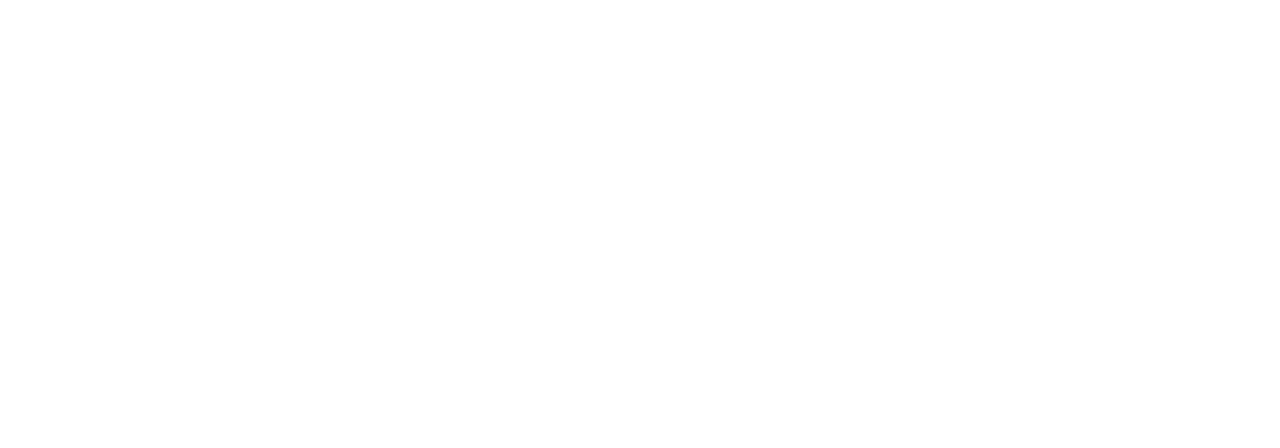
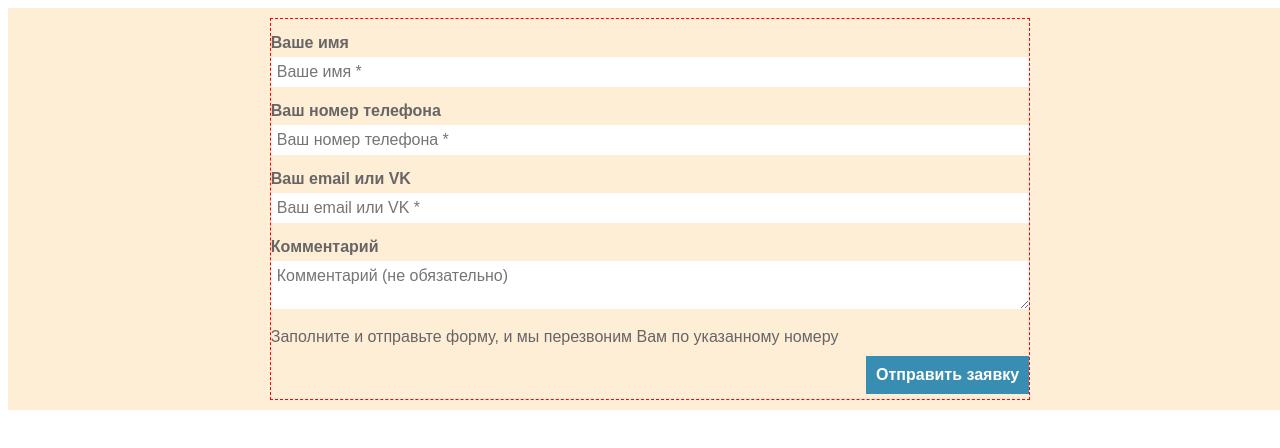
Before and after one commit to pinfib/AcademItsClientSideWeb, a plain HTML site: page ClientSideWebOct20/CssForm/Form.html in a window 1280 px wide. Drawn offline with Linux system fonts and the light colour scheme.

Commit message:
Добавлена задача Form

```diff
--- a/ClientSideWebOct20/CssForm/Form.html
+++ b/ClientSideWebOct20/CssForm/Form.html
@@ -6,6 +6,32 @@
     <title></title>
 </head>
 <body>
-
+    <div class="dataContainer">
+        <div class="formContainer" action="/test.php" method="set">
+            <div>
+                <p><b><label for="nameInput">Ваше имя</label></b></p>
+                <input type="text" required id="nameInput" name="stringInput" placeholder="Ваше имя *" />
+            </div>
+            <div>
+                <p><b><label for="phoneInput">Ваш номер телефона</label></b></p>
+                <input type="text" id="phoneInput" name="stringInput" placeholder="Ваш номер телефона *"/>
+            </div>
+            <div>
+                <p><b><label for="emailOrVkInput">Ваш email или VK</label></b></p>
+                <input type="text" id="emailOrVkInput" name="stringInput" placeholder="Ваш email или VK *"/>
+            </div>
+            <div>
+                <p><b><label for="commentInput">Комментарий</label></b></p>
+                <textarea id="commentInput" name="textInput" placeholder="Комментарий (не обязательно)"></textarea>
+            </div>
+            <div>
+                <p>Заполните и отправьте форму, и мы перезвоним Вам по указанному номеру</p>
+            </div>
+            <div>
+                <button type="submit">Отправить заявку</button>
+            </div>
+            <div class="emptyElement"></div>
+        </div>
+    </div>
 </body>
 </html>
--- a/ClientSideWebOct20/CssForm/FormStyle.css
+++ b/ClientSideWebOct20/CssForm/FormStyle.css
@@ -1,2 +1,48 @@
-body {
+div.formContainer {
+    width: 60%;
+    margin: auto;
+    color: #676565;
+    font-family: Arial;
+    font-size: 12pt;
+    border: dashed 1px red;
 }
+
+div.dataContainer {
+    width: 100%;
+    background: #feeed6;
+    padding: 10px;
+
+}
+
+div.dataContainer p {
+    margin: 15px 0px 5px 0px;
+
+}
+
+div.dataContainer input, textarea {
+    width: 100%;
+    margin: 0px;
+    border: none;
+    border-radius: 0px;
+    padding: 6px;
+    font-family: Arial;
+    font-size: 12pt;
+    display: inline;
+    box-sizing: border-box;
+}
+
+div.dataContainer button {
+    border-radius: 0px;
+    padding: 10px;
+    margin: 5px 0px;
+    background-color: #378db2;
+    border: none;
+    color: #Ffffff;
+    font-weight: bold;
+    font-size: 12pt;
+    float: right;
+}
+
+div.emptyElement {
+    clear: both;
+}
```
